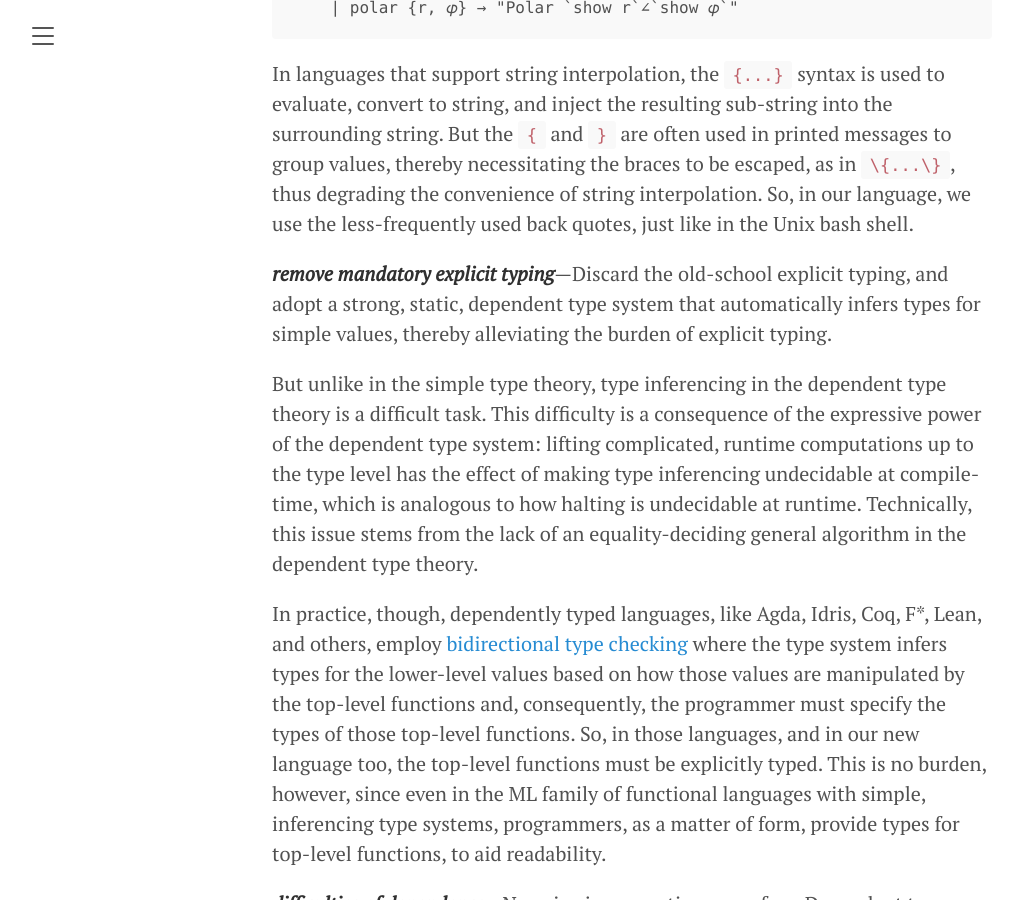
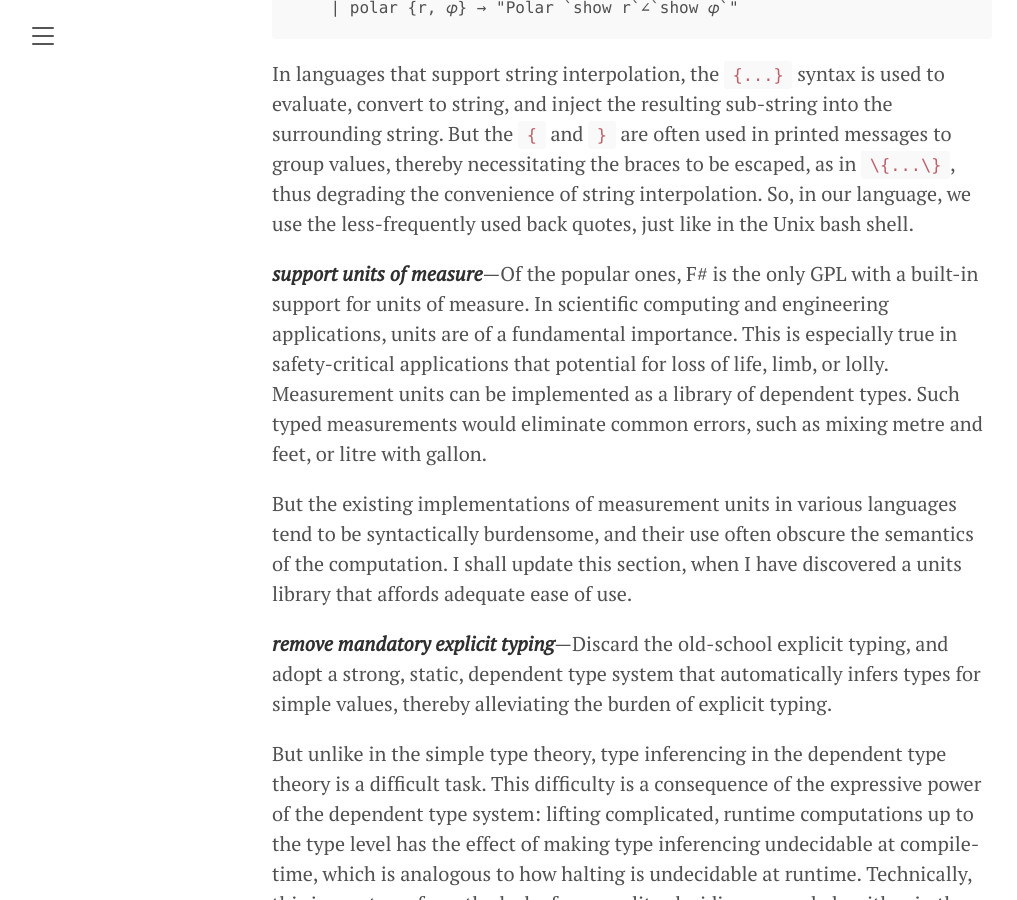
Before and after one commit to amenzwa/amenzwa.github.io, a Jekyll site: the page built from stem/PL/FortranModernisation.md, in a window 1280 px wide and 900 px high, scrolled down 48880 px. Shown: the whole window, without its empty margins (8-1025 px from the left). Built offline with Jekyll 4.4.1, drawn with Linux system fonts in a browser that asks for light colours; our own code applies the rules of GitHub Pages for plain Markdown files; formulas are drawn with MathJax 3.

Commit message:
units of measure

```diff
--- a/stem/PL/FortranModernisation.md
+++ b/stem/PL/FortranModernisation.md
@@ -772,6 +772,10 @@ Incidentally, our new language supports a convenience feature commonly known in
 
 In languages that support string interpolation, the `{...}` syntax is used to evaluate, convert to string, and inject the resulting sub-string into the surrounding string. But the `{` and `}` are often used in printed messages to group values, thereby necessitating the braces to be escaped, as in `\{...\}`, thus degrading the convenience of string interpolation. So, in our language, we use the less-frequently used back quotes, just like in the Unix bash shell.
 
+***support units of measure***—Of the popular ones, F# is the only GPL with a built-in support for units of measure. In scientific computing and engineering applications, units are of a fundamental importance. This is especially true in safety-critical applications that potential for loss of life, limb, or lolly. Measurement units can be implemented as a library of dependent types. Such typed measurements would eliminate common errors, such as mixing metre and feet, or litre with gallon.
+
+But the existing implementations of measurement units in various languages tend to be syntactically burdensome, and their use often obscure the semantics of the computation. I shall update this section, when I have discovered a units library that affords adequate ease of use.
+
 ***remove mandatory explicit typing***—Discard the old-school explicit typing, and adopt a strong, static, dependent type system that automatically infers types for simple values, thereby alleviating the burden of explicit typing.
 
 But unlike in the simple type theory, type inferencing in the dependent type theory is a difficult task. This difficulty is a consequence of the expressive power of the dependent type system: lifting complicated, runtime computations up to the type level has the effect of making type inferencing undecidable at compile-time, which is analogous to how halting is undecidable at runtime. Technically, this issue stems from the lack of an equality-deciding general algorithm in the dependent type theory.
```
